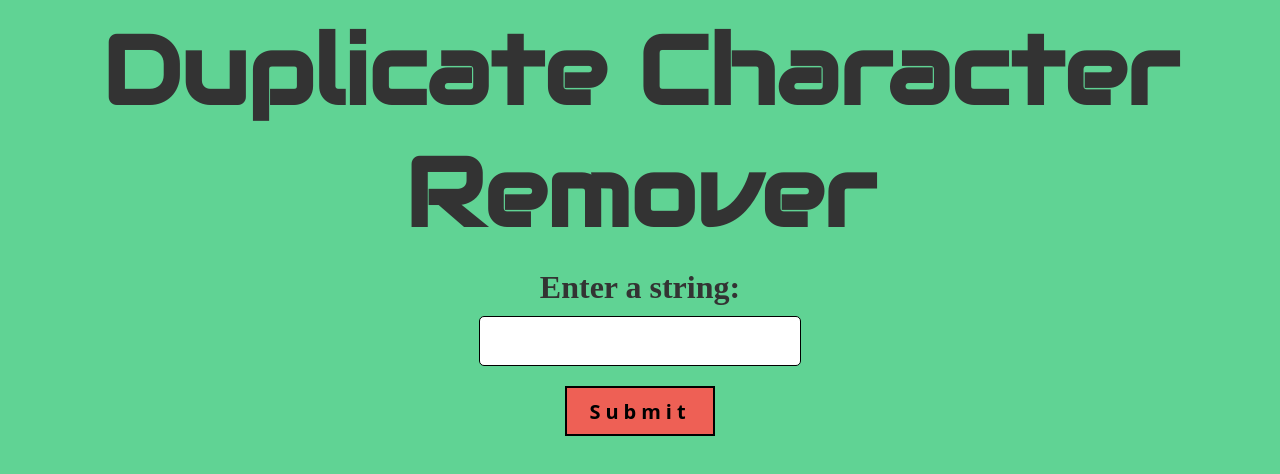
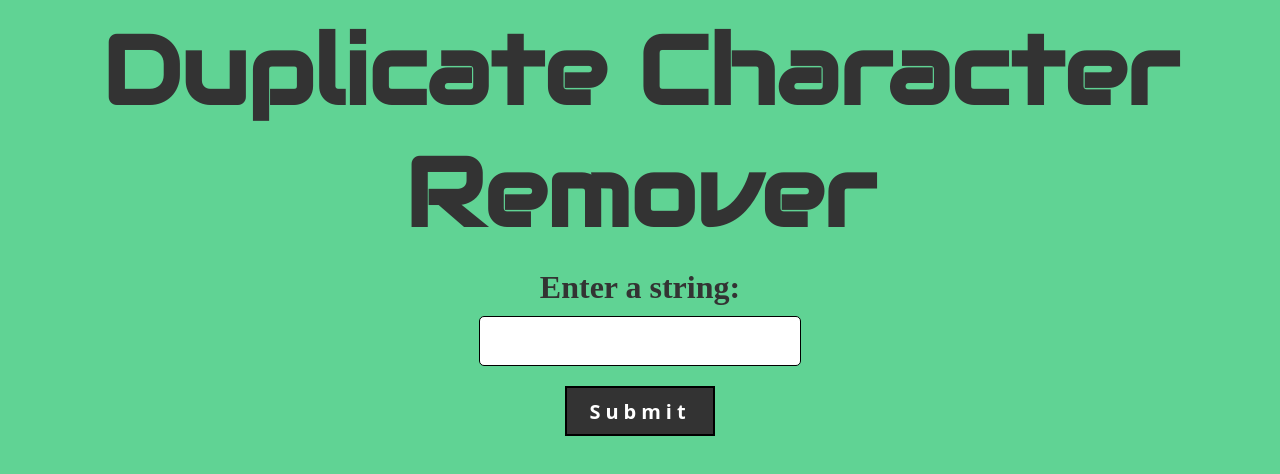
Before and after one commit to JasonDsouza212/Duplicate_character_remover, a React (Create React App) app: page / in a window 1280 px wide. Shown: the top 474 px of the page. Built offline with nearby package versions, Linux system fonts and the light colour scheme.

Commit message:
new color theme for button

```diff
--- a/src/index.css
+++ b/src/index.css
@@ -160,10 +160,11 @@ input {
   font-weight: bold;
   font-family: "Open Sans", sans-serif;
   letter-spacing: 5px;
-  background: #ee6055;
+  background: #333;
   border: 2px solid black;
   box-shadow: 0px 0px 0px rgba(0,0,0,0.4);
   transition: 500ms;
+  color: white;
 }
 
 .btn:hover {
```
